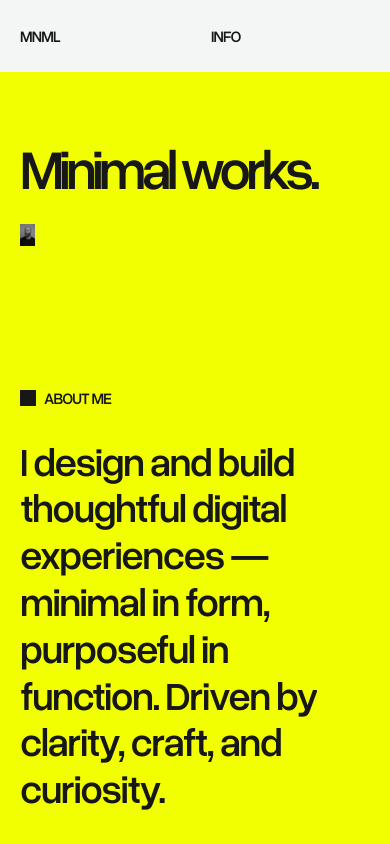
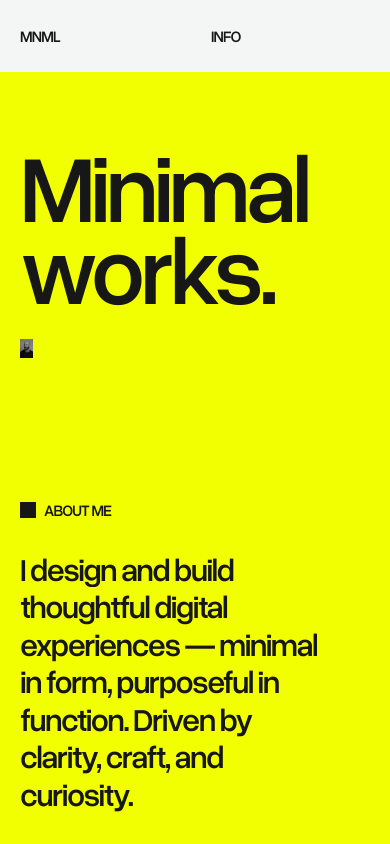
Before and after one commit to nordlabstudio/mnml, a Next.js app: page / in a window 390 px wide. Shown: the top 844 px of the page. Built offline with nearby package versions, Linux system fonts and the light colour scheme.

Commit message:
fixed mobile

```diff
--- a/app/globals.css
+++ b/app/globals.css
@@ -26,13 +26,13 @@
     flex-direction: column;
   }
   h1 {
-    font-size: clamp(3.5rem, 12vw, 8rem);
+    font-size: clamp(6rem, 12vw, 8rem);
     line-height: 0.85;
     font-weight: 550;
     letter-spacing: -0.3rem;
   }
   h2 {
-    font-size: clamp(2.5rem, 8vw, 3.5rem);
+    font-size: clamp(2rem, 8vw, 3.5rem);
     line-height: 1.17;
     font-weight: 550;
     letter-spacing: -0.1rem;
--- a/app/page.tsx
+++ b/app/page.tsx
@@ -36,7 +36,7 @@ export default function Home() {
         {/* Top section with grid layout - takes available space and grows */}
         <div className="sm:grid sm:grid-cols-4 flex flex-col items-start gap-8 h-full min-h-0">
           <h1 className="col-span-1">Minimal works.</h1>
-          <div className="col-start-3 flex h-full">
+          <div className="sm:col-start-3 flex h-full">
             <div className="relative flex aspect-portrait w-auto">
               <Image
                 src="/portrait.jpeg"
```
